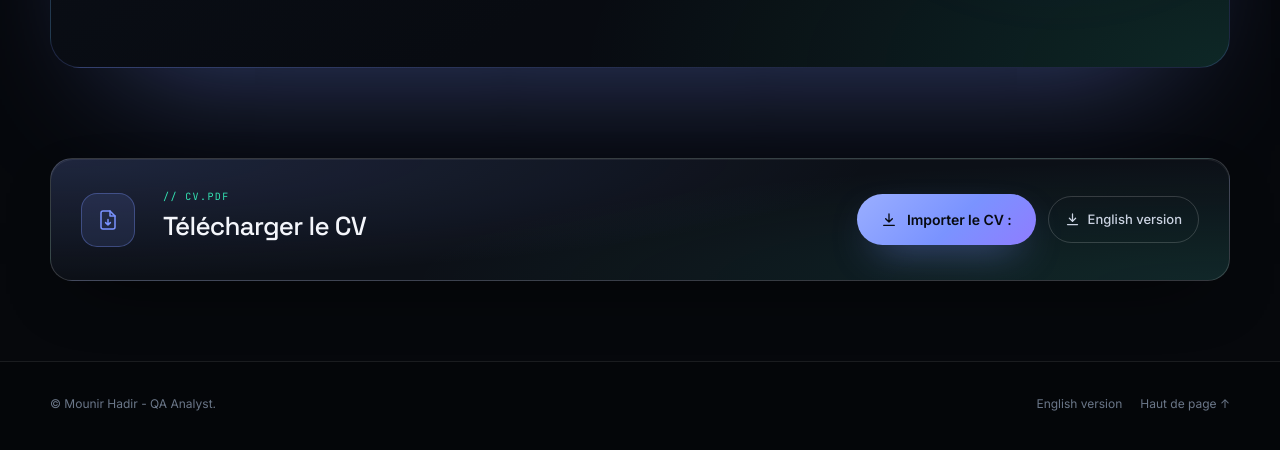
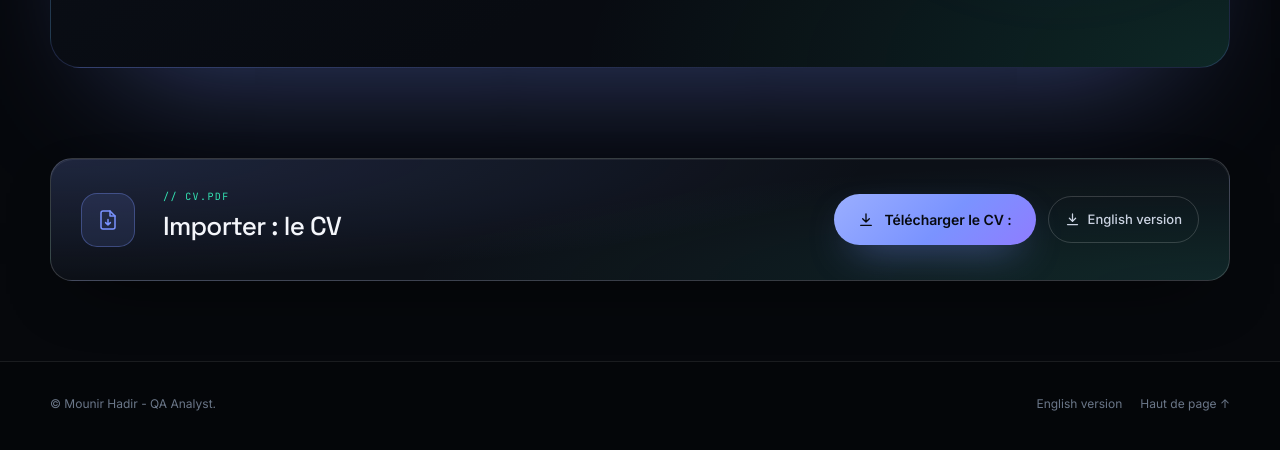
Before and after one commit to hadirmounir/site-cv, a plain HTML site: page index.html in a window 1280 px wide. Shown: the part 7487-7937 px from the top of the page. Drawn offline with Linux system fonts and the light colour scheme; animation ran at ten frames a second.

Commit message:
Update index.html

```diff
--- a/index.html
+++ b/index.html
@@ -657,12 +657,12 @@
         </span>
         <div class="dl-txt">
           <span class="dl-label">// cv.pdf</span>
-          <h2 id="dlTitle">Télécharger le CV</h2>
+          <h2 id="dlTitle"> Importer : le CV</h2>
         </div>
         <div class="dl-actions">
           <a class="btn btn-primary" href="CV-Mounir-Hadir-FR.pdf" download="CV-Mounir-Hadir-FR.pdf" type="application/pdf">
             <svg viewBox="0 0 24 24" fill="none" stroke="currentColor" stroke-width="2" stroke-linecap="round" stroke-linejoin="round" aria-hidden="true"><path d="M12 3v12M7 10l5 5 5-5"/><path d="M4 20h16"/></svg>
-            Importer le CV :
+            Télécharger le CV :
           </a>
           <a class="dl-alt" href="CV-Mounir-Hadir-EN.pdf" download="CV-Mounir-Hadir-EN.pdf" type="application/pdf" lang="en" hreflang="en">
             <svg viewBox="0 0 24 24" fill="none" stroke="currentColor" stroke-width="2" stroke-linecap="round" stroke-linejoin="round" aria-hidden="true"><path d="M12 3v12M7 10l5 5 5-5"/><path d="M4 20h16"/></svg>
```
